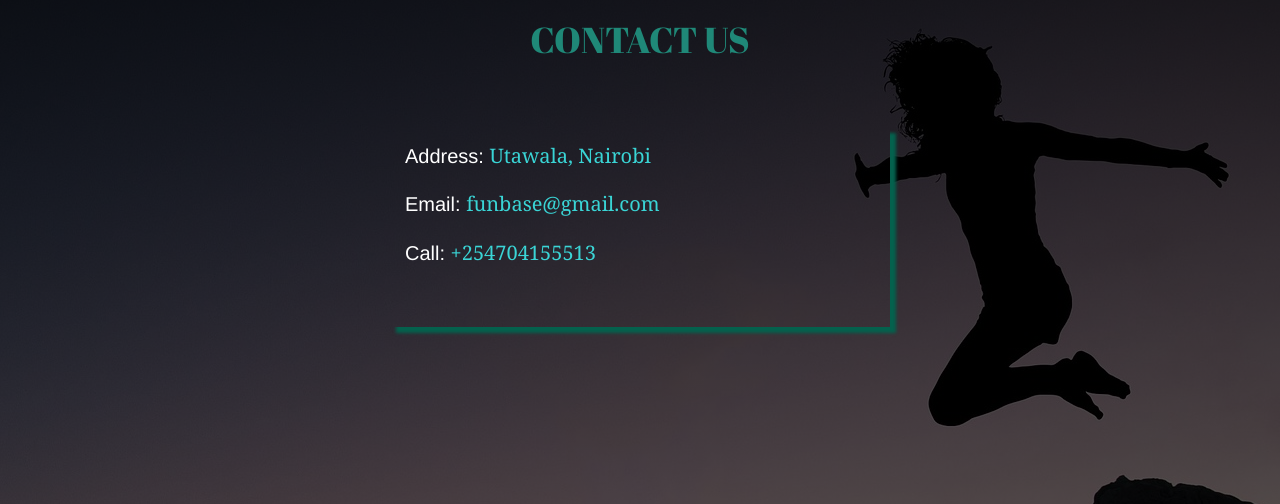
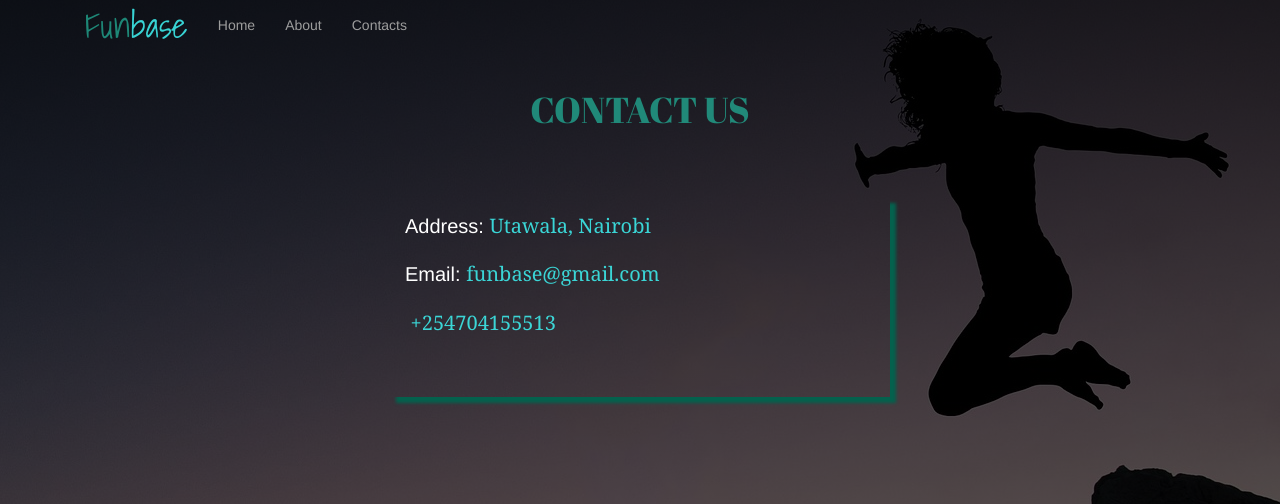
Before and after one commit to otienosteve/flakday2, a Flask app: page /contact in a window 1280 px wide. Shown: the top 504 px of the page. Run offline with Flask 2, Linux system fonts and the light colour scheme; some libraries are stand-ins or nearby versions.

Commit message:
adds nav links

```diff
--- a/Halima/app/static/css/style.css
+++ b/Halima/app/static/css/style.css
@@ -57,3 +57,11 @@ span{
 .contact small{
     font-size: 20px;
 }
+/* nav style */
+.navbar{
+    background-color: transparent;
+    border: none;
+}
+.navbar-brand{
+    font-size: 35px;
+}
--- a/Halima/app/templates/base.html
+++ b/Halima/app/templates/base.html
@@ -1,19 +1,24 @@
+<!-- nav-bar section -->
+{%  block navbar %}
+
+<div class="container">
+    <div class="navbar navbar-inverse" role="navigation">
+        <div class="navbar-header">
+            <button type="button" class="navbar-toggle" data-toggle="collapse" data-target=".navbar-collapse">
+                <!-- <span class="sr-only">Toggle navigation</span> -->
+                <!-- <span class="icon-bar"></span>
+                <span class="icon-bar"></span>
+                <span class="icon-bar"></span> -->
+            </button>
+            <a class="navbar-brand" href="/"><span class="in">Fun</span><span>base</span></a>
+        </div>
+        <div class="navbar-collapse collapse" id="navbarSupportedContent">
+            <ul class="nav navbar-nav">
+                <li><a href="/">Home</a></li>
+                <li><a href="/about">About</a></li>
+                <li><a href="/contact">Contacts</a></li>
+        </div>
+    </div>
+</div>
+{% endblock navbar %}
 {% extends 'bootstrap/base.html' %}
-
-<!-- nav-bar section -->
-{% block navbar %}
-    {% include 'navbar.html' %}
-{% endblock %}
-
-<!-- <!DOCTYPE html>
-<html lang="en">
-<head>
-    <meta charset="UTF-8">
-    <meta http-equiv="X-UA-Compatible" content="IE=edge">
-    <meta name="viewport" content="width=device-width, initial-scale=1.0">
-    <title>{% block title %}flask2{% endblock title %}</title>
-</head>
-<body>
-    {% block body%} {% endblock body %}
-</body>
-</html> -->
--- a/Halima/app/templates/contact.html
+++ b/Halima/app/templates/contact.html
@@ -14,7 +14,7 @@
     <div class="contact" >
         <small>Address: <span class="ad"> Utawala, Nairobi</span>  </small><br><br>
         <small>Email: <span class="ad">funbase@gmail.com</span> </small><br><br>
-        <small>Call:  <span class="ad">+254704155513</span> </small>
+        <small> <i><img src="" alt=""></i> <span class="ad">+254704155513</span> </small>
     </div>
 
 </div>
--- a/Halima/app/templates/index.html
+++ b/Halima/app/templates/index.html
@@ -7,10 +7,7 @@
 
 {% endblock %}
 
-
-
 {% block body %}
-<h2 class="display-5"><span class="in" >Fun</span><span>base</span></h2>
 <div class="container">
     <div class="row text-center mt-5">
         <h1>WELCOME TO <span class="in">Fun</span><span>base</span></h1>
```
Also changed, not shown: Halima/app/templates/navbar.html (deleted, +0 -21 lines).
